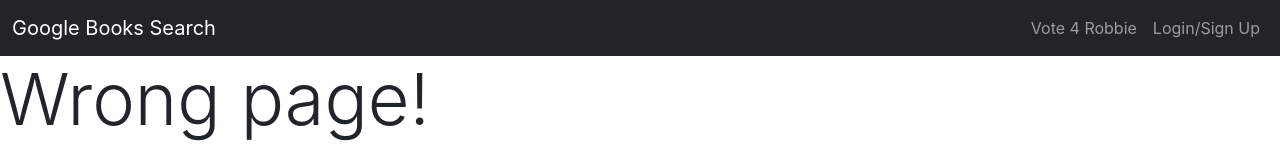
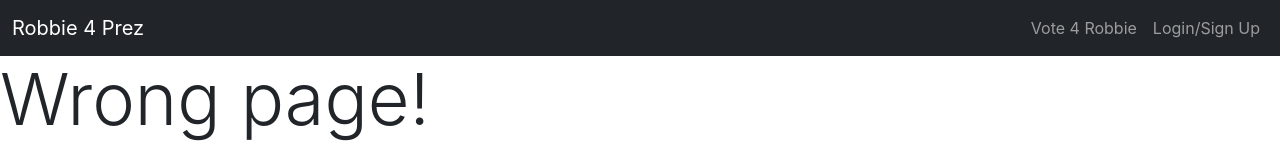
Before and after one commit to rjclemmer/Robbie4President, a React (Create React App) app in the folder client/: page /ask in a window 1280 px wide. Shown: the top 160 px of the page. Built offline with nearby package versions, Linux system fonts and the light colour scheme.

Commit message:
updated navbar brand

```diff
--- a/client/src/components/Navbar.js
+++ b/client/src/components/Navbar.js
@@ -15,7 +15,7 @@
       <Navbar bg='dark' variant='dark' expand='lg'>
         <Container fluid>
           <Navbar.Brand as={Link} to='/'>
-            Google Books Search
+            Robbie 4 Prez
           </Navbar.Brand>
           <Navbar.Toggle aria-controls='navbar' />
           <Navbar.Collapse id='navbar' className='d-flex flex-row-reverse'>
```
